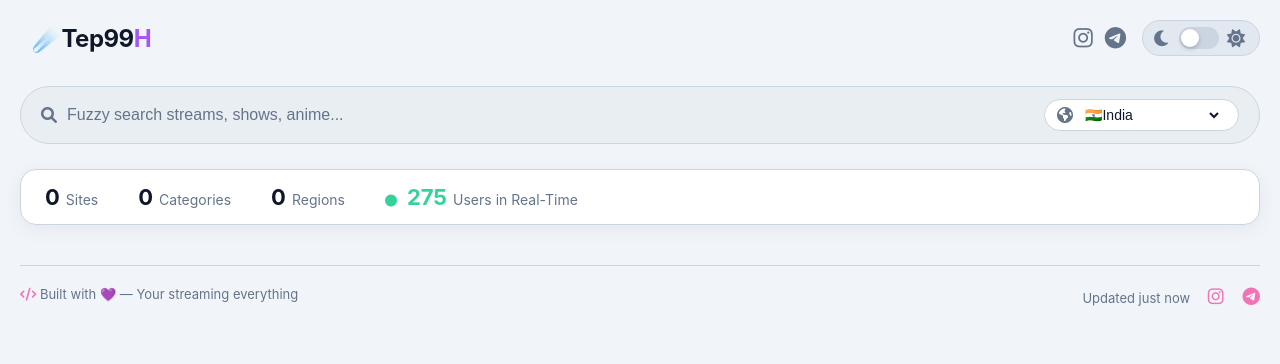
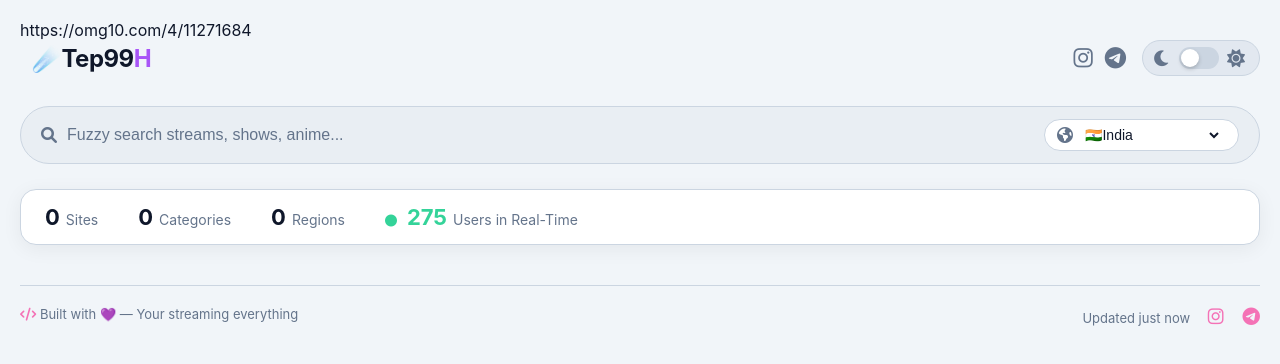
Before and after one commit to like29346/Tep99H, a plain HTML site: page index.html in a window 1280 px wide. Drawn offline with nearby package versions, Linux system fonts and the light colour scheme; a script that the page names is missing; some icons are missing.

Commit message:
Update index.html

```diff
--- a/index.html
+++ b/index.html
@@ -515,7 +515,7 @@
         }
     </style>
 </head>
-<body>
+<body>https://omg10.com/4/11271684
 
 <div class="container">
 
```
